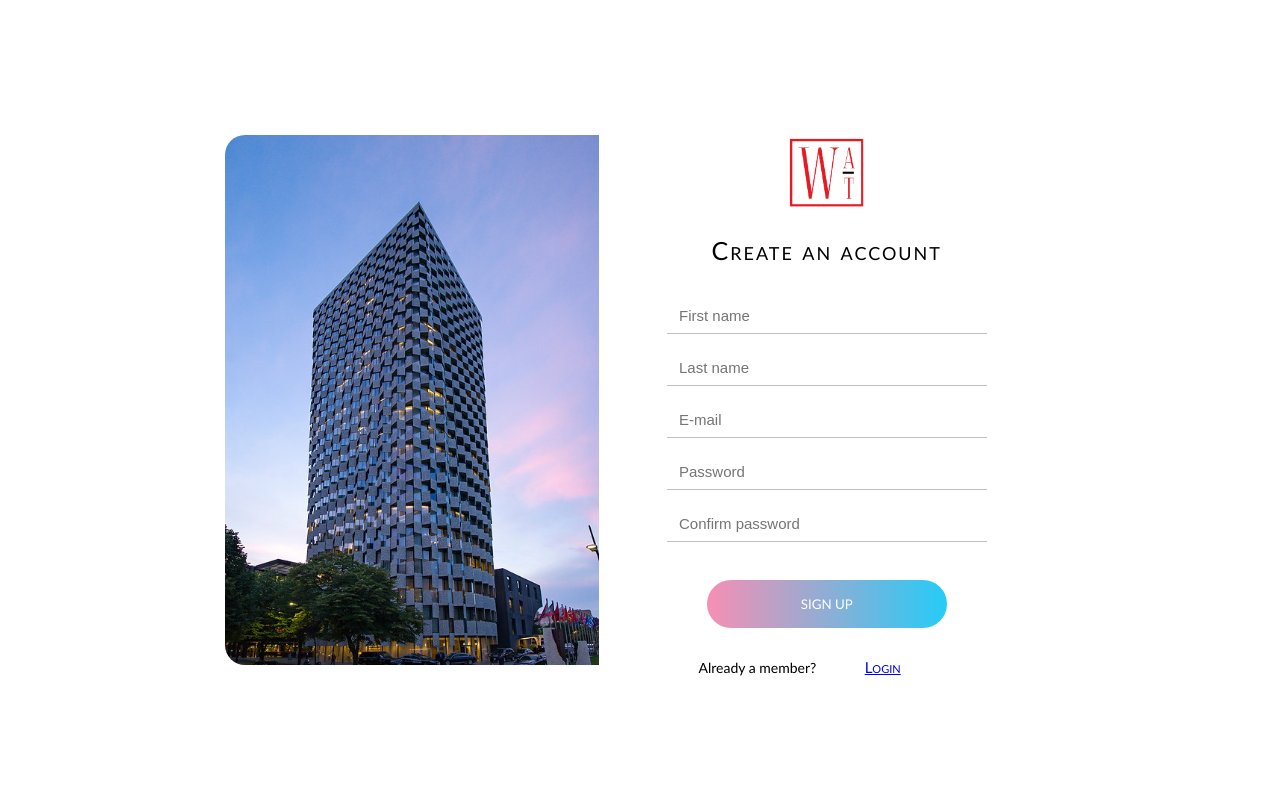
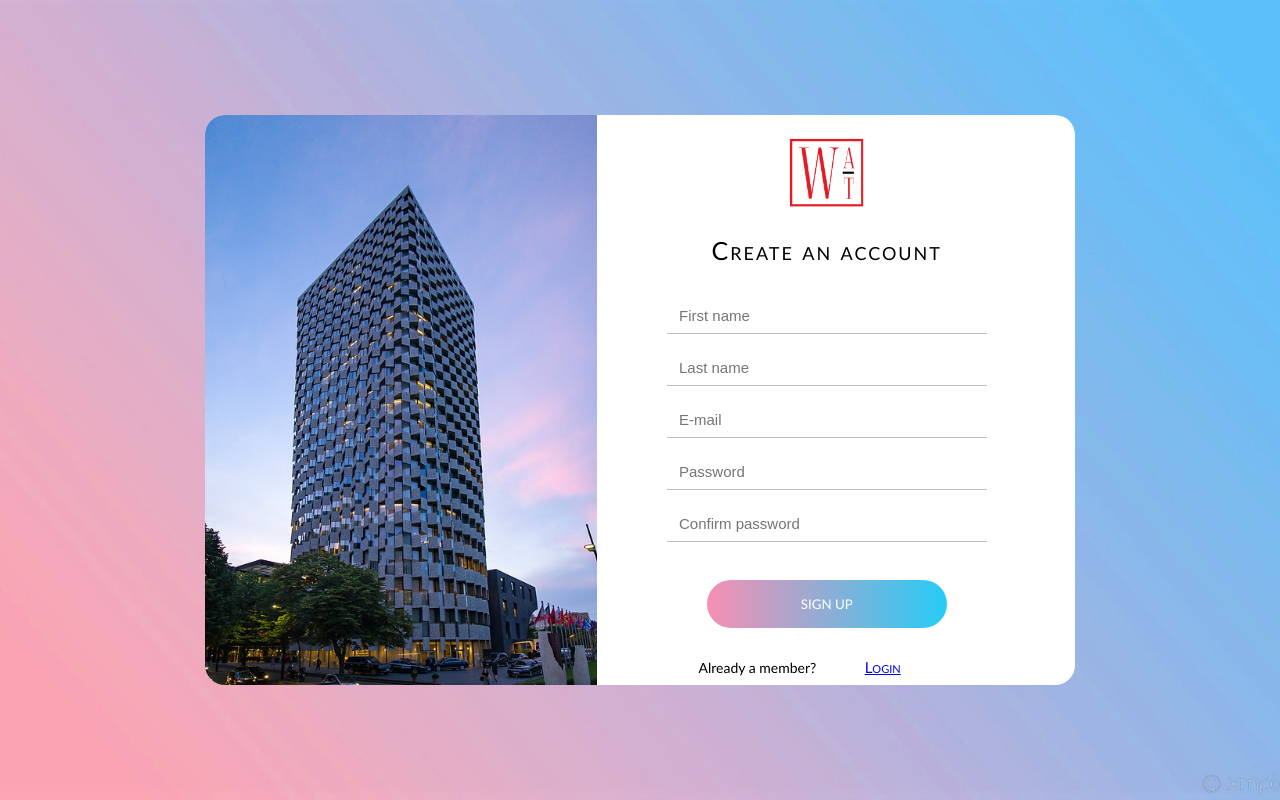
Before and after one commit to joan03-web/Front-ned, a PHP site: page /signup.php in a window 1280 px wide. Run offline with PHP 8.4, Linux system fonts and the light colour scheme.

Commit message:
Update signup.css

```diff
--- a/project/loginsystem/signup.css
+++ b/project/loginsystem/signup.css
@@ -1,24 +1,24 @@
-<style>
 html {
+    background: url('foto_login_signup/s7-4.jpg') no-repeat center center fixed;
     background-size: cover;
     height: 100%;
     overflow: hidden;
 }
-
 #box-signup{
     border-radius: 20px;
     background: #FFFFFF;
-    padding: auto;
     width: 830px;
     height: 530px;
     top: 50%;
     left: 50%;
+    padding: 20px;
+
     margin: 0;
     position: absolute;
     -ms-transform: translate(-50%, -50%);
     transform: translate(-50%, -50%);
+
 }
-
 .djathtas{
     width: 55%;
     float: right;
@@ -133,14 +133,8 @@ html {
 .btn:hover{
     background-position: right;
 }
-.btn:active {
-	transform: scale(0.95);
-}
-.btn:focus {
-	outline: none;
-}
 .majtas{
-    background: url("16 The Plaza Hotel.jpg");
+    background: url("foto_login_signup/16 The Plaza Hotel.jpg");
     width: 45%;
     position: absolute;
     left: 0px;
@@ -186,5 +180,3 @@ html {
     letter-spacing: 2px;
     color: #d6001c;
 }
-
-</style>
```
